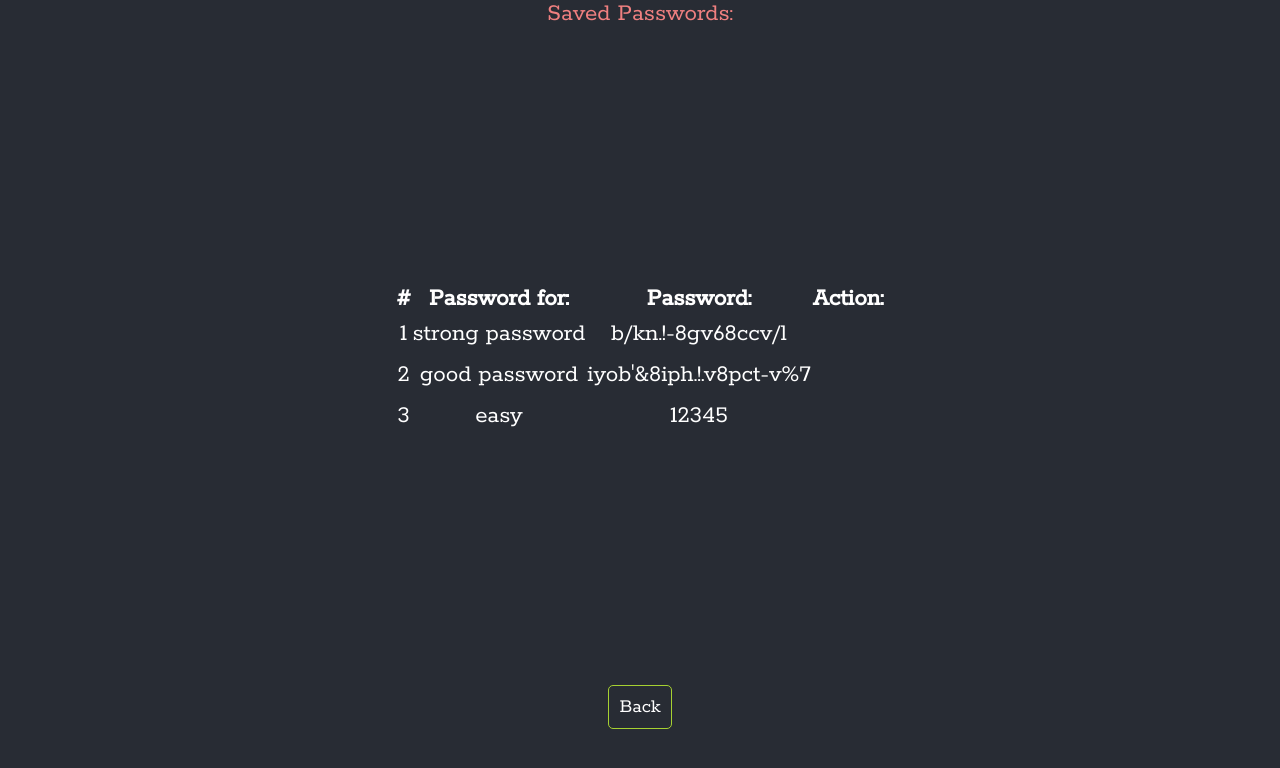
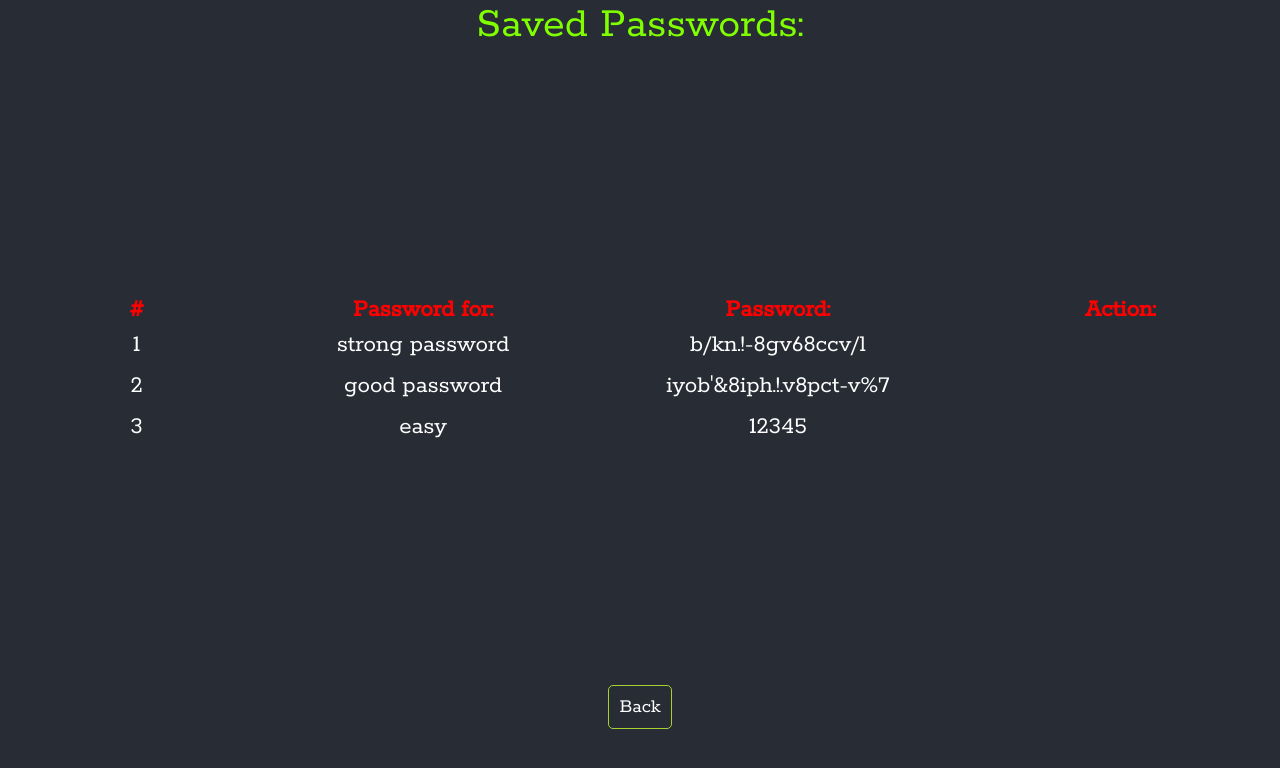
Before and after one commit to MarcinMG-web/PasswordGenerator, a React (Create React App) app: page /savedPasswords in a window 1280 px wide. Shown: the top 768 px of the page. Built offline with nearby package versions, Linux system fonts and the light colour scheme.

Commit message:
Add style in Password Table

```diff
--- a/src/component/SavedPasswords.js
+++ b/src/component/SavedPasswords.js
@@ -14,8 +14,8 @@ const SavedPasswords = () => {
     <div className='mainContainerSavedPasswords'>
       <div className='mainContainerSavedPasswords-text'>Saved Passwords:</div>
 
-      <div className='mainContainerSavedPasswords-table'>
-        <table>
+      <div className='mainContainerSavedPasswords-tableBox'>
+        <table className='table'>
           <thead>
             <tr>
               <th>#</th>
--- a/src/component/SingleEl.js
+++ b/src/component/SingleEl.js
@@ -44,12 +44,14 @@ const SingleEl = ({ singleEl, index }) => {
               <input
                 value={editPasswordName}
                 onChange={(e) => setEditPasswordName(e.target.value)}
+                className='inputEditPassword'
               />
             </td>
             <td>
               <input
                 value={editPassword}
                 onChange={(e) => setEditPassword(e.target.value)}
+                className='inputEditPassword'
               />
             </td>
           </>
@@ -60,14 +62,14 @@ const SingleEl = ({ singleEl, index }) => {
           </>
         )}
 
-        <td className='action'>
+        <td className='actionIcon'>
           <button className='btn-edit' onClick={onClickUpdate}>
             {editTable ? (
-              <span className='icon'>
+              <span className='actionIcon-icon'>
                 <i className='fa fa-check'></i>
               </span>
             ) : (
-              <span className='icon'>
+              <span className='actionIcon-icon'>
                 <i className='fa fa-pencil'></i>
               </span>
             )}
--- a/src/css/App.css
+++ b/src/css/App.css
@@ -254,18 +254,45 @@ input:checked + .slider:before {
   justify-content: space-between;
 }
 .mainContainerSavedPasswords-text {
-  color: lightcoral;
+  color: chartreuse;
+  font-size: 44px;
 }
-.mainContainerSavedPasswords-table {
-  margin: 10px;
+.mainContainerSavedPasswords-tableBox {
+  margin: 20px;
   padding: 10px;
+  width: 100%;
+  display: flex;
+  flex-direction: column;
+  align-items: center;
+  justify-content: center;
 }
-
-.action {
+.mainContainerSavedPasswords-tableBox-table,
+.mainContainerSavedPasswords-tableBox th,
+.mainContainerSavedPasswords-tableBox td {
+  width: 100vw;
+}
+.mainContainerSavedPasswords-tableBox th {
+  color: red;
+}
+.mainContainerSavedPasswords-tableBox tr:hover {
+  color: #f5a003;
+}
+.mainContainerSavedPasswords-tableBox .actionIcon {
+  cursor: pointer;
   opacity: 0;
 }
-.action:hover {
+.mainContainerSavedPasswords-tableBox .actionIcon:hover {
   opacity: 1;
+  cursor: pointer;
+}
+.mainContainerSavedPasswords-tableBox .inputEditPassword {
+  background: transparent;
+  color: #fff;
+  border: #fff;
+  border-bottom: 1px green solid;
+  outline: unset;
+  text-align: center;
+  width: 100%;
 }
 
 * {
--- a/src/css/SavedPasswords.css
+++ b/src/css/SavedPasswords.css
@@ -7,16 +7,43 @@
   justify-content: space-between;
 }
 .mainContainerSavedPasswords-text {
-  color: lightcoral;
+  color: chartreuse;
+  font-size: 44px;
 }
-.mainContainerSavedPasswords-table {
-  margin: 10px;
+.mainContainerSavedPasswords-tableBox {
+  margin: 20px;
   padding: 10px;
+  width: 100%;
+  display: flex;
+  flex-direction: column;
+  align-items: center;
+  justify-content: center;
 }
-
-.action {
+.mainContainerSavedPasswords-tableBox-table,
+.mainContainerSavedPasswords-tableBox th,
+.mainContainerSavedPasswords-tableBox td {
+  width: 100vw;
+}
+.mainContainerSavedPasswords-tableBox th {
+  color: red;
+}
+.mainContainerSavedPasswords-tableBox tr:hover {
+  color: #f5a003;
+}
+.mainContainerSavedPasswords-tableBox .actionIcon {
+  cursor: pointer;
   opacity: 0;
 }
-.action:hover {
+.mainContainerSavedPasswords-tableBox .actionIcon:hover {
   opacity: 1;
+  cursor: pointer;
 }
+.mainContainerSavedPasswords-tableBox .inputEditPassword {
+  background: transparent;
+  color: #fff;
+  border: #fff;
+  border-bottom: 1px green solid;
+  outline: unset;
+  text-align: center;
+  width: 100%;
+}
--- a/src/scss/SavedPasswords.scss
+++ b/src/scss/SavedPasswords.scss
@@ -7,18 +7,48 @@
   justify-content: space-between;
 
   &-text {
-    color: lightcoral;
+    color: rgb(127, 255, 0);
+    font-size: 44px;
   }
 
-  &-table {
-    margin: 10px;
+  &-tableBox {
+    margin: 20px;
     padding: 10px;
+    width: 100%;
+
+    display: flex;
+    flex-direction: column;
+    align-items: center;
+    justify-content: center;
+
+    &-table,
+    th,
+    td {
+      width: 100vw;
+    }
+    th {
+      color: rgb(255, 0, 0);
+    }
+    tr:hover {
+      color: rgb(245, 160, 3);
+    }
+    .actionIcon {
+      cursor: pointer;
+      opacity: 0;
+
+      &:hover {
+        opacity: 1;
+        cursor: pointer;
+      }
+    }
+    .inputEditPassword {
+      background: transparent;
+      color: #fff;
+      border: #fff;
+      border-bottom: 1px rgb(0, 128, 0) solid;
+      outline: unset;
+      text-align: center;
+      width: 100%;
+    }
   }
 }
-
-.action {
-  opacity: 0;
-  &:hover {
-    opacity: 1;
-  }
-}
```
